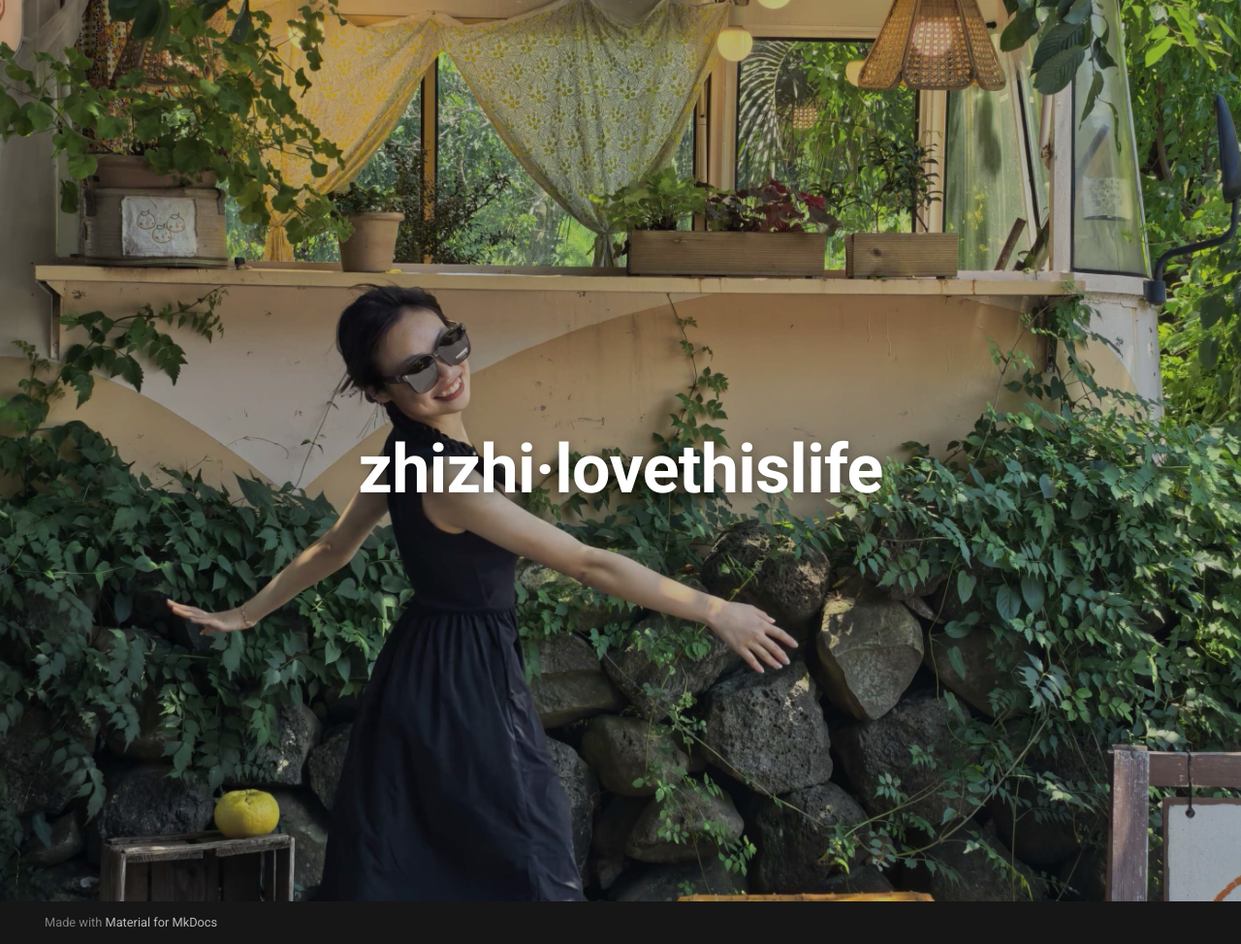
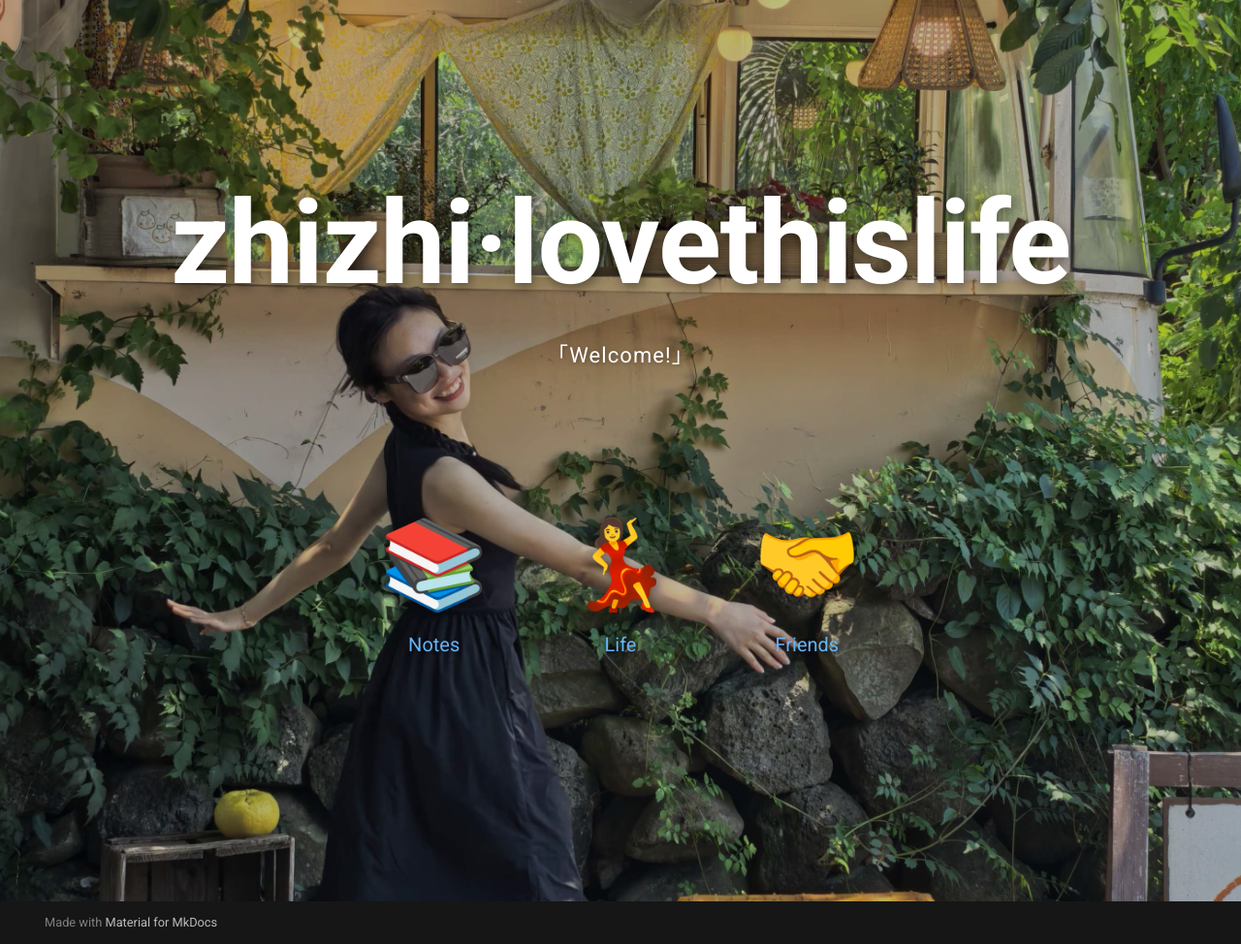
Before and after one commit to Zhi1Pan/Zhi1Pan.github.io, an MkDocs documentation site: the page built from docs/index.md, in a window 1280 px wide. Shown: the whole page at 97% size. Built offline with MkDocs 1.6.1 and Material for MkDocs 9.7.7, drawn with Linux system fonts in a browser that asks for light colours.

Commit message:
美化主页：全屏背景、导航图标、蓝色主题

```diff
--- a/docs/index.md
+++ b/docs/index.md
@@ -19,14 +19,17 @@
     position: absolute;
     top: 0; left: 0; right: 0; bottom: 0;
     background: rgba(0, 0, 0, 0.25);
+    z-index: 0;
   }
   .md-main__inner {
     max-width: none !important;
     width: 100%;
     height: 100vh;
     display: flex;
-    align-items: center;
+    align-items: flex-start;
     justify-content: center;
+    padding-top: 15vh;
+    box-sizing: border-box;
   }
   .md-content {
     position: relative;
@@ -42,10 +45,27 @@
   .md-content h1 {
     color: #ffffff !important;
     font-weight: 700 !important;
-    font-size: 3.5rem !important;
+    font-size: 6rem !important;
     text-shadow: 2px 4px 12px rgba(0, 0, 0, 0.4);
-    margin: 0 !important;
+    margin: 0 0 1rem 0 !important;
   }
 </style>
 
 # zhizhi·lovethislife
+
+<p class="home-welcome">「Welcome!」</p>
+
+<div class="home-icon-row">
+  <a class="home-icon-item" href="course/">
+    <span class="home-icon-emoji">📚</span>
+    <span class="home-icon-label">Notes</span>
+  </a>
+  <a class="home-icon-item" href="life/">
+    <span class="home-icon-emoji">💃</span>
+    <span class="home-icon-label">Life</span>
+  </a>
+  <a class="home-icon-item" href="friends/">
+    <span class="home-icon-emoji">🤝</span>
+    <span class="home-icon-label">Friends</span>
+  </a>
+</div>
--- /dev/null
+++ b/docs/stylesheets/extra.css
@@ -0,0 +1,50 @@
+.home-welcome {
+  color: #ffffff;
+  font-size: 1.1rem;
+  margin: 0.5rem 0 0 0;
+  text-shadow: 1px 1px 4px rgba(0, 0, 0, 0.3);
+  letter-spacing: 0.05em;
+}
+
+.home-icon-row {
+  display: flex;
+  justify-content: center;
+  gap: 4rem;
+  margin-top: 7rem;
+  max-width: 60%;
+  width: 100%;
+  margin-left: auto;
+  margin-right: auto;
+}
+
+.home-icon-item {
+  display: flex;
+  flex-direction: column;
+  align-items: center;
+  text-decoration: none;
+  color: #ffffff;
+  transition: transform 0.25s ease, opacity 0.25s ease;
+  cursor: pointer;
+}
+
+.home-icon-item:hover {
+  transform: scale(1.2);
+}
+
+.home-icon-item:active {
+  transform: scale(0.95);
+}
+
+.home-icon-emoji {
+  font-size: 4.5rem;
+  line-height: 1.3;
+  text-shadow: 1px 2px 8px rgba(0, 0, 0, 0.3);
+}
+
+.home-icon-label {
+  font-size: 1rem;
+  margin-top: 0.4rem;
+  font-weight: 500;
+  color: #64B5F6;
+  text-shadow: 1px 1px 4px rgba(0, 0, 0, 0.4);
+}
--- a/mkdocs.yml
+++ b/mkdocs.yml
@@ -2,6 +2,12 @@ site_name: zhizhi·lovethislife
 theme:
   name: material
   language: zh
+  palette:
+    primary: blue
+    accent: light blue
+
+extra_css:
+  - stylesheets/extra.css
 
 nav:
   - 主页: index.md
```
